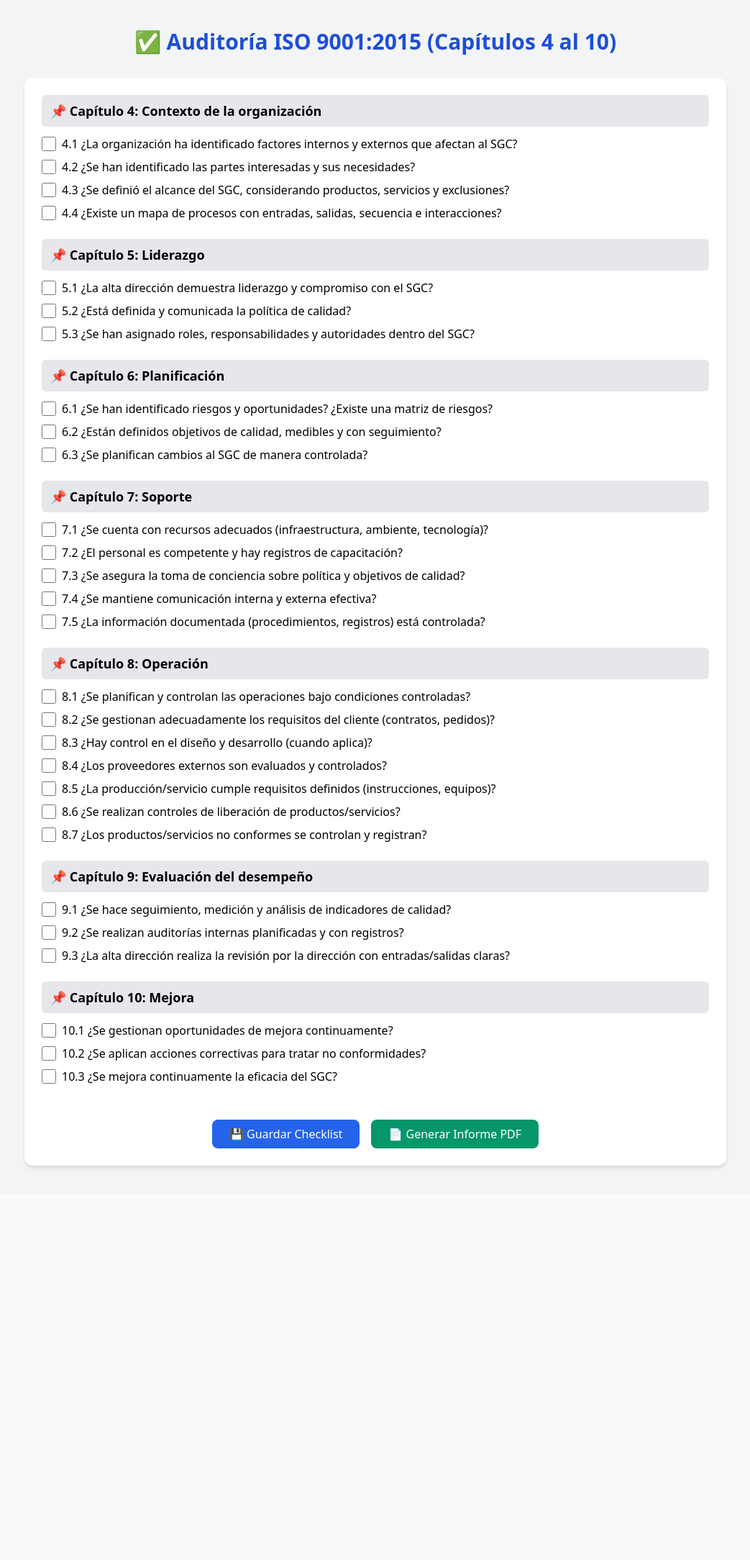
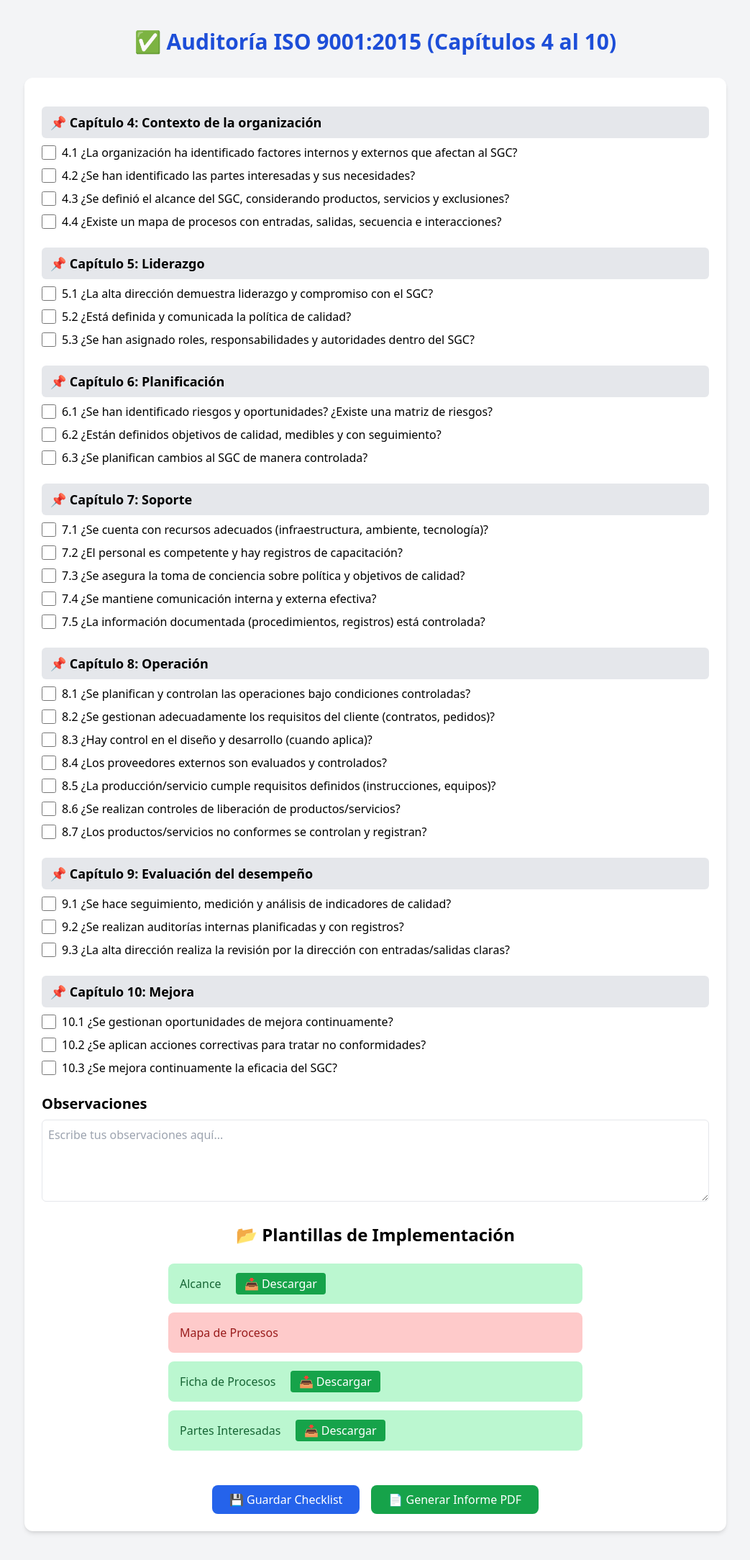
Before and after one commit to DavidJaure/HerramientaSGC, a Flask app: page /iso9001/auditoria in a window 1280 px wide. Shown: the whole page at 72% size, without its empty margins (118-1161 px from the left). Before the commit the page ends 1626 px from the top, so only its background shows below. Run offline with Flask 3, Linux system fonts and the light colour scheme; some libraries are stand-ins or nearby versions.

Commit message:
Actualización

```diff
--- a/backend/app.py
+++ b/backend/app.py
@@ -1,7 +1,8 @@
-import os
-from flask import Flask, render_template, request, redirect, url_for, session, send_from_directory
+import os, io
+from flask import Flask, render_template, request, redirect, url_for, session, send_from_directory, send_file
 from urllib.parse import unquote
-
+from fpdf import FPDF
+from datetime import datetime
 # ----------------------------
 # Configuración
 # ----------------------------
@@ -89,17 +90,53 @@
 
 
 
-#ruta subir plantilla implementacion
+PLANTILLAS_DIR = "plantillas/implementacion"  # carpeta donde guardas los archivos
+
+PLANTILLAS_DIR = "plantillas/implementacion"
+
+# Datos de ejemplo: nombre_id (para tu JS) y si está completada
+plantillas_ejemplo = [
+    {"id": "alcance", "nombre": "Plantilla Alcance formato.xlsx", "completada": True},
+    {"id": "mapa", "nombre": "Mapa de Procesos formato.xlsx", "completada": False},
+    {"id": "ficha", "nombre": "Ficha de Procesos formato.xlsx", "completada": True},
+    {"id": "partes", "nombre": "Plantilla Partes interesadas.xlsx", "completada": False},
+    {"id": "foda", "nombre": "Plantilla FODA formato.xlsx", "completada": True},
+    {"id": "pestal", "nombre": "Plantilla PESTAL formato.xlsx", "completada": False},
+    {"id": "fuerzas", "nombre": "Plantilla 5 Fuerzas Porter.xlsx", "completada": True},
+    {"id": "liderazgo1", "nombre": "Checklist Liderazgo.xlsx", "completada": True},
+    {"id": "liderazgo2", "nombre": "Plantilla Política de Calidad.xlsx", "completada": False},
+    {"id": "indicadores1", "nombre": "Multiplantilla Indicadores por Área.xlsx", "completada": True},
+    {"id": "indicadores2", "nombre": "Seguimiento Medición.xlsx", "completada": False},
+    {"id": "operacion1", "nombre": "Planificación y Control Operacional.xlsx", "completada": True},
+    {"id": "planificacion1", "nombre": "Objetivos de Calidad.xlsx", "completada": False},
+    {"id": "soporte1", "nombre": "Medición de Condiciones Físicas.xlsx", "completada": True},
+]
+
+@app.route("/iso9001/implementacion")
+def implementacion():
+    return render_template("implementacion.html", plantillas=plantillas_ejemplo)
+
+# Subir plantilla
 @app.route("/iso9001/subir_plantilla", methods=["POST"])
 def subir_plantilla():
     archivo = request.files.get("archivo")
     if archivo:
-        # Aquí guardas el archivo en tu carpeta correspondiente
         ruta_guardado = os.path.join(PLANTILLAS_DIR, archivo.filename)
         archivo.save(ruta_guardado)
         print("Archivo subido:", archivo.filename)
-    return redirect(url_for("plantillas"))
+        # Actualizar estado en los datos de ejemplo
+        for p in plantillas_ejemplo:
+            if p["nombre"] == archivo.filename:
+                p["completada"] = True
+    return redirect(url_for("implementacion"))
 
+# Descargar plantilla (simulación)
+@app.route("/iso9001/descargar/<nombre>")
+def descargar(nombre):
+    ruta_archivo = os.path.join(PLANTILLAS_DIR, nombre)
+    if os.path.exists(ruta_archivo):
+        return f"Descargando {nombre}..."  # Simulación
+    return "Archivo no encontrado"
 
 # ----------------------------
 # ISO 9001
@@ -166,36 +203,38 @@
 
 
 
-@app.route("/iso9001/auditoria")
+# Datos de ejemplo: responsables de cada capítulo
+capacitaciones = [
+    {"responsable": "Carlos Pérez"},
+    {"responsable": "Ana Gómez"},
+    {"responsable": "Luis Ramírez"},
+]
+# Datos de ejemplo: plantillas completadas
+plantillas_implementacion = [
+    {"nombre": "Alcance", "completada": True, "fecha": "2025-09-22"},
+    {"nombre": "Mapa de Procesos", "completada": False, "fecha": ""},
+    {"nombre": "Ficha de Procesos", "completada": True, "fecha": "2025-09-20"},
+    {"nombre": "Partes Interesadas", "completada": True, "fecha": "2025-09-21"},
+]
+
+@app.route("/iso9001/auditoria", methods=["GET", "POST"])
 def auditoria():
-    return render_template("auditoria.html")
+    if request.method == "POST":
+        # Recoger checklist marcado
+        checklist_completado = {key: True if request.form.get(key) == "on" else False for key in request.form if key != "observaciones"}
+        observaciones = request.form.get("observaciones")
+        fecha = datetime.now().strftime("%Y-%m-%d")
+        print("Checklist:", checklist_completado)
+        print("Observaciones:", observaciones)
+        print("Fecha de auditoría:", fecha)
+        # Aquí se podría generar PDF
+        return redirect(url_for("auditoria"))
 
-@app.route("/iso9001/implementacion")
-def implementacion():
-    return render_template("implementacion.html")
-
-@app.route("/guardar_checklist", methods=["POST"])
-def guardar_checklist():
-    datos = request.form.to_dict()
-    print("Checklist recibido:", datos)
-    return "Checklist guardado correctamente ✅"
-
-@app.route("/iso9001/evidencias", methods=["POST"])
-def subir_evidencias():
-    archivo = request.files.get("archivo")
-    if archivo:
-        print("Archivo recibido:", archivo.filename)
-    return "Evidencia subida con éxito."
-
-@app.route("/plantillas")
-def plantillas():
-    return render_template("plantillas.html")
-
-@app.route("/plantillas/<categoria>/<archivo>")
-def descargar_plantilla(categoria, archivo):
-    archivo = unquote(archivo)
-    ruta = os.path.join(PLANTILLAS_DIR, categoria)
-    return send_from_directory(ruta, archivo, as_attachment=True)
+    return render_template(
+        "auditoria.html",
+        plantillas=plantillas_implementacion,
+        fecha=datetime.now().strftime("%Y-%m-%d")
+    )
 
 # ----------------------------
 # ISO 27001 (placeholder)
--- a/frontend/templates/auditoria.html
+++ b/frontend/templates/auditoria.html
@@ -3,97 +3,95 @@
 <head>
   <meta charset="UTF-8">
   <title>Auditoría ISO 9001:2015</title>
-  <link href="https://cdn.jsdelivr.net/npm/tailwindcss@2.2.19/dist/tailwind.min.css" rel="stylesheet">
+  <script src="https://cdn.tailwindcss.com"></script>
 </head>
 <body class="bg-gray-100 font-sans">
 
 <div class="max-w-5xl mx-auto py-10 px-6">
   <h1 class="text-3xl font-bold text-blue-700 text-center mb-8">✅ Auditoría ISO 9001:2015 (Capítulos 4 al 10)</h1>
 
-    <form action="/guardar_checklist" method="POST" class="space-y-6 bg-white shadow-md rounded-xl p-6">
+  <form action="/iso9001/auditoria" method="POST" class="space-y-6 bg-white shadow-md rounded-xl p-6">
 
-      <!-- Capítulo 4 -->
+    <!-- Capítulos 4 al 10 (Checklist completo) -->
+    {% for cap, items in [
+      ("4: Contexto de la organización", [
+        ("4.1", "¿La organización ha identificado factores internos y externos que afectan al SGC?"),
+        ("4.2", "¿Se han identificado las partes interesadas y sus necesidades?"),
+        ("4.3", "¿Se definió el alcance del SGC, considerando productos, servicios y exclusiones?"),
+        ("4.4", "¿Existe un mapa de procesos con entradas, salidas, secuencia e interacciones?")
+      ]),
+      ("5: Liderazgo", [
+        ("5.1", "¿La alta dirección demuestra liderazgo y compromiso con el SGC?"),
+        ("5.2", "¿Está definida y comunicada la política de calidad?"),
+        ("5.3", "¿Se han asignado roles, responsabilidades y autoridades dentro del SGC?")
+      ]),
+      ("6: Planificación", [
+        ("6.1", "¿Se han identificado riesgos y oportunidades? ¿Existe una matriz de riesgos?"),
+        ("6.2", "¿Están definidos objetivos de calidad, medibles y con seguimiento?"),
+        ("6.3", "¿Se planifican cambios al SGC de manera controlada?")
+      ]),
+      ("7: Soporte", [
+        ("7.1", "¿Se cuenta con recursos adecuados (infraestructura, ambiente, tecnología)?"),
+        ("7.2", "¿El personal es competente y hay registros de capacitación?"),
+        ("7.3", "¿Se asegura la toma de conciencia sobre política y objetivos de calidad?"),
+        ("7.4", "¿Se mantiene comunicación interna y externa efectiva?"),
+        ("7.5", "¿La información documentada (procedimientos, registros) está controlada?")
+      ]),
+      ("8: Operación", [
+        ("8.1", "¿Se planifican y controlan las operaciones bajo condiciones controladas?"),
+        ("8.2", "¿Se gestionan adecuadamente los requisitos del cliente (contratos, pedidos)?"),
+        ("8.3", "¿Hay control en el diseño y desarrollo (cuando aplica)?"),
+        ("8.4", "¿Los proveedores externos son evaluados y controlados?"),
+        ("8.5", "¿La producción/servicio cumple requisitos definidos (instrucciones, equipos)?"),
+        ("8.6", "¿Se realizan controles de liberación de productos/servicios?"),
+        ("8.7", "¿Los productos/servicios no conformes se controlan y registran?")
+      ]),
+      ("9: Evaluación del desempeño", [
+        ("9.1", "¿Se hace seguimiento, medición y análisis de indicadores de calidad?"),
+        ("9.2", "¿Se realizan auditorías internas planificadas y con registros?"),
+        ("9.3", "¿La alta dirección realiza la revisión por la dirección con entradas/salidas claras?")
+      ]),
+      ("10: Mejora", [
+        ("10.1", "¿Se gestionan oportunidades de mejora continuamente?"),
+        ("10.2", "¿Se aplican acciones correctivas para tratar no conformidades?"),
+        ("10.3", "¿Se mejora continuamente la eficacia del SGC?")
+      ])
+    ] %}
     <section>
-        <h2 class="text-lg font-semibold bg-gray-200 rounded-md px-3 py-2">📌 Capítulo 4: Contexto de la organización</h2>
-        <div class="space-y-2 mt-3">
-          <label class="flex items-center"><input type="checkbox" name="4.1" class="w-5 h-5 text-blue-600"><span class="ml-2">4.1 ¿La organización ha identificado factores internos y externos que afectan al SGC?</span></label>
-          <label class="flex items-center"><input type="checkbox" name="4.2" class="w-5 h-5 text-blue-600"><span class="ml-2">4.2 ¿Se han identificado las partes interesadas y sus necesidades?</span></label>
-          <label class="flex items-center"><input type="checkbox" name="4.3" class="w-5 h-5 text-blue-600"><span class="ml-2">4.3 ¿Se definió el alcance del SGC, considerando productos, servicios y exclusiones?</span></label>
-          <label class="flex items-center"><input type="checkbox" name="4.4" class="w-5 h-5 text-blue-600"><span class="ml-2">4.4 ¿Existe un mapa de procesos con entradas, salidas, secuencia e interacciones?</span></label>
+      <h2 class="text-lg font-semibold bg-gray-200 rounded-md px-3 py-2 mt-4">📌 Capítulo {{ cap }}</h2>
+      <div class="space-y-2 mt-2">
+        {% for id, texto in items %}
+        <label class="flex items-center"><input type="checkbox" name="{{ id }}" class="w-5 h-5 text-blue-600"><span class="ml-2">{{ id }} {{ texto }}</span></label>
+        {% endfor %}
       </div>
     </section>
+    {% endfor %}
 
-      <!-- Capítulo 5 -->
+    <!-- Observaciones -->
     <section>
-        <h2 class="text-lg font-semibold bg-gray-200 rounded-md px-3 py-2">📌 Capítulo 5: Liderazgo</h2>
-        <div class="space-y-2 mt-3">
-          <label class="flex items-center"><input type="checkbox" name="5.1" class="w-5 h-5 text-blue-600"><span class="ml-2">5.1 ¿La alta dirección demuestra liderazgo y compromiso con el SGC?</span></label>
-          <label class="flex items-center"><input type="checkbox" name="5.2" class="w-5 h-5 text-blue-600"><span class="ml-2">5.2 ¿Está definida y comunicada la política de calidad?</span></label>
-          <label class="flex items-center"><input type="checkbox" name="5.3" class="w-5 h-5 text-blue-600"><span class="ml-2">5.3 ¿Se han asignado roles, responsabilidades y autoridades dentro del SGC?</span></label>
-        </div>
+      <h2 class="text-xl font-semibold mt-6 mb-2">Observaciones</h2>
+      <textarea name="observaciones" rows="4" class="w-full border rounded-md p-2" placeholder="Escribe tus observaciones aquí..."></textarea>
     </section>
 
-      <!-- Capítulo 6 -->
-      <section>
-        <h2 class="text-lg font-semibold bg-gray-200 rounded-md px-3 py-2">📌 Capítulo 6: Planificación</h2>
-        <div class="space-y-2 mt-3">
-          <label class="flex items-center"><input type="checkbox" name="6.1" class="w-5 h-5 text-blue-600"><span class="ml-2">6.1 ¿Se han identificado riesgos y oportunidades? ¿Existe una matriz de riesgos?</span></label>
-          <label class="flex items-center"><input type="checkbox" name="6.2" class="w-5 h-5 text-blue-600"><span class="ml-2">6.2 ¿Están definidos objetivos de calidad, medibles y con seguimiento?</span></label>
-          <label class="flex items-center"><input type="checkbox" name="6.3" class="w-5 h-5 text-blue-600"><span class="ml-2">6.3 ¿Se planifican cambios al SGC de manera controlada?</span></label>
-        </div>
-      </section>
-
-      <!-- Capítulo 7 -->
-      <section>
-        <h2 class="text-lg font-semibold bg-gray-200 rounded-md px-3 py-2">📌 Capítulo 7: Soporte</h2>
-        <div class="space-y-2 mt-3">
-          <label class="flex items-center"><input type="checkbox" name="7.1" class="w-5 h-5 text-blue-600"><span class="ml-2">7.1 ¿Se cuenta con recursos adecuados (infraestructura, ambiente, tecnología)?</span></label>
-          <label class="flex items-center"><input type="checkbox" name="7.2" class="w-5 h-5 text-blue-600"><span class="ml-2">7.2 ¿El personal es competente y hay registros de capacitación?</span></label>
-          <label class="flex items-center"><input type="checkbox" name="7.3" class="w-5 h-5 text-blue-600"><span class="ml-2">7.3 ¿Se asegura la toma de conciencia sobre política y objetivos de calidad?</span></label>
-          <label class="flex items-center"><input type="checkbox" name="7.4" class="w-5 h-5 text-blue-600"><span class="ml-2">7.4 ¿Se mantiene comunicación interna y externa efectiva?</span></label>
-          <label class="flex items-center"><input type="checkbox" name="7.5" class="w-5 h-5 text-blue-600"><span class="ml-2">7.5 ¿La información documentada (procedimientos, registros) está controlada?</span></label>
-        </div>
-      </section>
-
-      <!-- Capítulo 8 -->
-      <section>
-        <h2 class="text-lg font-semibold bg-gray-200 rounded-md px-3 py-2">📌 Capítulo 8: Operación</h2>
-        <div class="space-y-2 mt-3">
-          <label class="flex items-center"><input type="checkbox" name="8.1" class="w-5 h-5 text-blue-600"><span class="ml-2">8.1 ¿Se planifican y controlan las operaciones bajo condiciones controladas?</span></label>
-          <label class="flex items-center"><input type="checkbox" name="8.2" class="w-5 h-5 text-blue-600"><span class="ml-2">8.2 ¿Se gestionan adecuadamente los requisitos del cliente (contratos, pedidos)?</span></label>
-          <label class="flex items-center"><input type="checkbox" name="8.3" class="w-5 h-5 text-blue-600"><span class="ml-2">8.3 ¿Hay control en el diseño y desarrollo (cuando aplica)?</span></label>
-          <label class="flex items-center"><input type="checkbox" name="8.4" class="w-5 h-5 text-blue-600"><span class="ml-2">8.4 ¿Los proveedores externos son evaluados y controlados?</span></label>
-          <label class="flex items-center"><input type="checkbox" name="8.5" class="w-5 h-5 text-blue-600"><span class="ml-2">8.5 ¿La producción/servicio cumple requisitos definidos (instrucciones, equipos)?</span></label>
-          <label class="flex items-center"><input type="checkbox" name="8.6" class="w-5 h-5 text-blue-600"><span class="ml-2">8.6 ¿Se realizan controles de liberación de productos/servicios?</span></label>
-          <label class="flex items-center"><input type="checkbox" name="8.7" class="w-5 h-5 text-blue-600"><span class="ml-2">8.7 ¿Los productos/servicios no conformes se controlan y registran?</span></label>
-        </div>
-      </section>
-
-      <!-- Capítulo 9 -->
-      <section>
-        <h2 class="text-lg font-semibold bg-gray-200 rounded-md px-3 py-2">📌 Capítulo 9: Evaluación del desempeño</h2>
-        <div class="space-y-2 mt-3">
-          <label class="flex items-center"><input type="checkbox" name="9.1" class="w-5 h-5 text-blue-600"><span class="ml-2">9.1 ¿Se hace seguimiento, medición y análisis de indicadores de calidad?</span></label>
-          <label class="flex items-center"><input type="checkbox" name="9.2" class="w-5 h-5 text-blue-600"><span class="ml-2">9.2 ¿Se realizan auditorías internas planificadas y con registros?</span></label>
-          <label class="flex items-center"><input type="checkbox" name="9.3" class="w-5 h-5 text-blue-600"><span class="ml-2">9.3 ¿La alta dirección realiza la revisión por la dirección con entradas/salidas claras?</span></label>
-        </div>
-      </section>
-
-      <!-- Capítulo 10 -->
-      <section>
-        <h2 class="text-lg font-semibold bg-gray-200 rounded-md px-3 py-2">📌 Capítulo 10: Mejora</h2>
-        <div class="space-y-2 mt-3">
-          <label class="flex items-center"><input type="checkbox" name="10.1" class="w-5 h-5 text-blue-600"><span class="ml-2">10.1 ¿Se gestionan oportunidades de mejora continuamente?</span></label>
-          <label class="flex items-center"><input type="checkbox" name="10.2" class="w-5 h-5 text-blue-600"><span class="ml-2">10.2 ¿Se aplican acciones correctivas para tratar no conformidades?</span></label>
-          <label class="flex items-center"><input type="checkbox" name="10.3" class="w-5 h-5 text-blue-600"><span class="ml-2">10.3 ¿Se mejora continuamente la eficacia del SGC?</span></label>
-        </div>
-      </section>
+    <!-- Plantillas completadas -->
+    <h1 class="text-2xl font-bold text-center mt-6 mb-4">📂 Plantillas de Implementación</h1>
+    <ul class="space-y-3 max-w-xl mx-auto">
+      {% for plantilla in plantillas %}
+        <li class="p-4 rounded-lg {{ 'bg-green-200 text-green-800' if plantilla.completada else 'bg-red-200 text-red-800' }}">
+          {{ plantilla.nombre }}
+          {% if plantilla.completada %}
+            <a href="/descargar/{{ plantilla.nombre }}" class="ml-4 px-3 py-1 bg-green-600 text-white rounded hover:bg-green-700">📥 Descargar</a>
+          {% endif %}
+        </li>
+      {% endfor %}
+    </ul>
 
     <!-- Botones -->
     <div class="flex justify-center gap-4 pt-6">
       <button type="submit" class="bg-blue-600 hover:bg-blue-700 text-white px-6 py-2 rounded-lg">💾 Guardar Checklist</button>
       <a href="/generar_pdf" class="bg-green-600 hover:bg-green-700 text-white px-6 py-2 rounded-lg">📄 Generar Informe PDF</a>
     </div>
+
   </form>
 </div>
 
```
Also changed, not shown: frontend/templates/implementacion.html (+20 -5 lines), 1 other file. Lines whose indentation alone changed are shown as unchanged.
